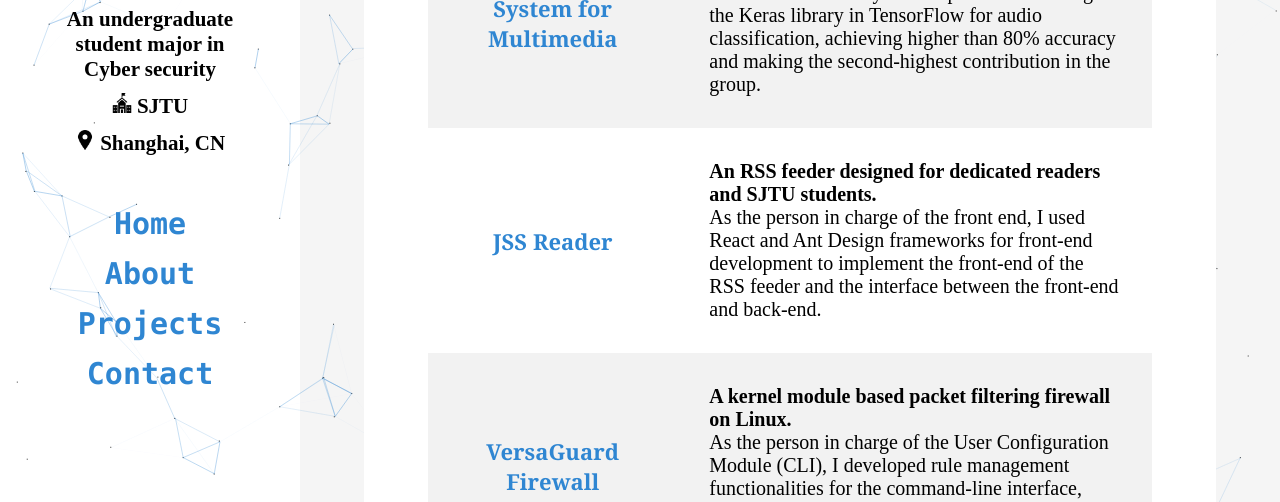
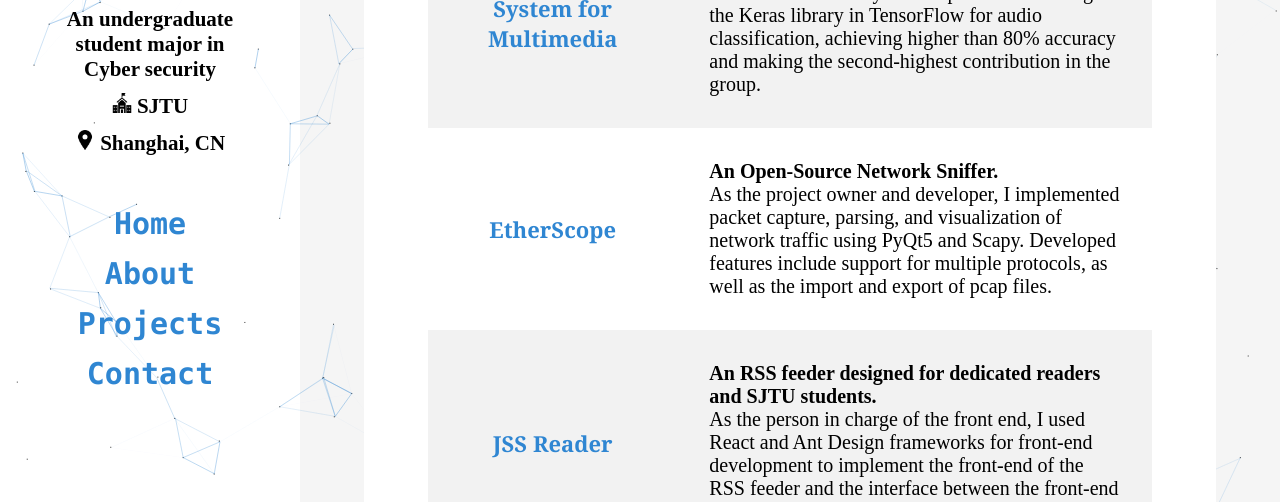
Before and after one commit to wytili/wytili.github.io, a plain HTML site: page index.html in a window 1280 px wide. Both pictures are taken after a click on the link "Projects". Shown: the part 293-795 px from the top of the page. Drawn offline with Linux system fonts and the light colour scheme.

Commit message:
Update index.html

```diff
--- a/index.html
+++ b/index.html
@@ -105,6 +105,16 @@
                         </tr>
                         <tr>
                             <td class="prj-name">
+                                <a href="https://github.com/wytili/EtherScope" target="_blank">EtherScope</a>
+                            </td>
+                            <td class="prj-dsc"><p style="font-weight: bold;margin: 0">An Open-Source Network Sniffer.</p>
+                                As the project owner and developer, I implemented packet capture, parsing, and visualization
+                                of network traffic using PyQt5 and Scapy. Developed features include support for multiple
+                                protocols, as well as the import and export of pcap files.
+                            </td>
+                        </tr>
+                        <tr>
+                            <td class="prj-name">
                                 <a href="https://github.com/BeaCox/JSS_Reader" target="_blank">JSS Reader</a>
                             </td>
                             <td class="prj-dsc"><p style="font-weight: bold;margin: 0">An RSS feeder designed for dedicated readers and SJTU students.</p>
```
